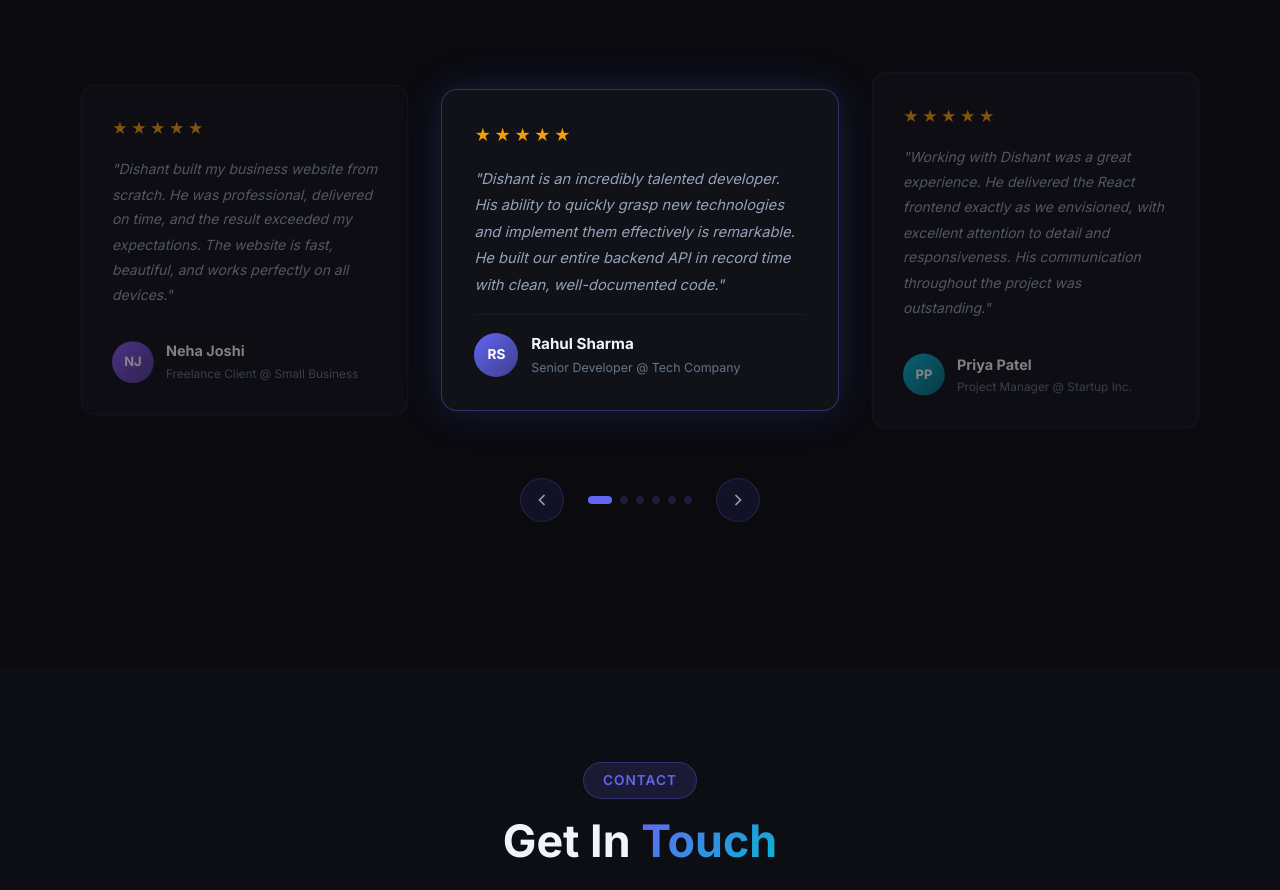
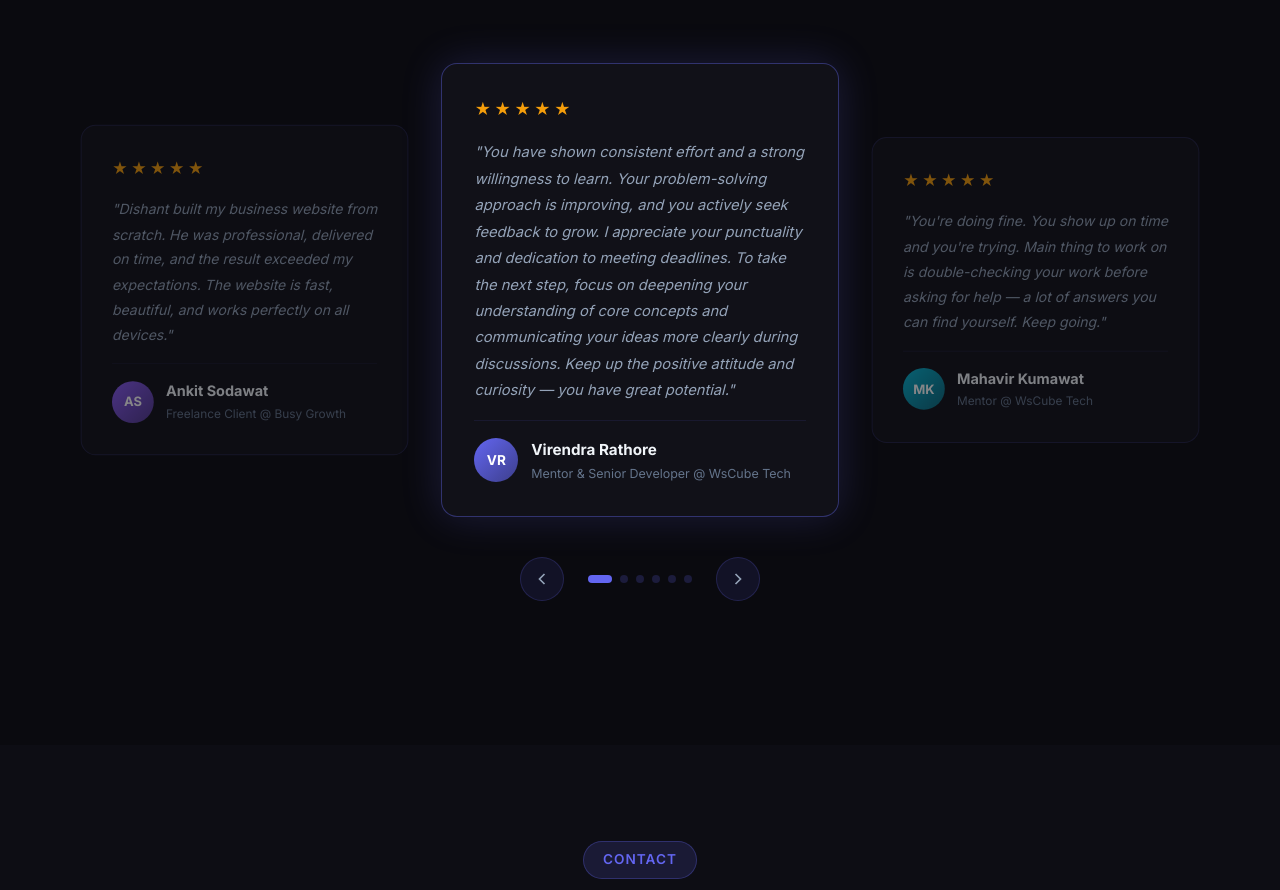
Before and after one commit to dishantsaini25/My-portfolio, a React (Vite) app: page / in a window 1280 px wide. Shown: the part 7080-7970 px from the top of the page. Built offline with nearby package versions, Linux system fonts and the light colour scheme.

Commit message:
testimonals update

```diff
--- a/src/components/Testimonials.jsx
+++ b/src/components/Testimonials.jsx
@@ -3,55 +3,57 @@ import './Testimonials.css';
 
 const testimonials = [
   {
-    name: 'Rahul Sharma',
-    role: 'Senior Developer',
-    company: 'Tech Company',
-    avatar: 'RS',
+    name: 'Virendra Rathore',
+    role: 'Mentor & Senior Developer',
+    company: 'WsCube Tech',
+    avatar: 'VR',
     color: '#6366f1',
     rating: 5,
-    text: "Dishant is an incredibly talented developer. His ability to quickly grasp new technologies and implement them effectively is remarkable. He built our entire backend API in record time with clean, well-documented code.",
+    text: 'You have shown consistent effort and a strong willingness to learn. Your problem-solving approach is improving, and you actively seek feedback to grow. I appreciate your punctuality and dedication to meeting deadlines. To take the next step, focus on deepening your understanding of core concepts and communicating your ideas more clearly during discussions. Keep up the positive attitude and curiosity — you have great potential.'
+
+,
   },
   {
-    name: 'Priya Patel',
-    role: 'Project Manager',
-    company: 'Startup Inc.',
-    avatar: 'PP',
+    name: 'Mahavir Kumawat',
+    role: 'Mentor',
+    company: 'WsCube Tech',
+    avatar: 'MK',
     color: '#06b6d4',
     rating: 5,
-    text: "Working with Dishant was a great experience. He delivered the React frontend exactly as we envisioned, with excellent attention to detail and responsiveness. His communication throughout the project was outstanding.",
+    text: "You're doing fine. You show up on time and you're trying. Main thing to work on is double-checking your work before asking for help — a lot of answers you can find yourself. Keep going.",
   },
   {
-    name: 'Amit Kumar',
-    role: 'Hackathon Mentor',
-    company: 'Tech Community',
-    avatar: 'AK',
+    name: 'Aman Sharma',
+    role: 'Colleague',
+    company: 'WsCube Tech',
+    avatar: 'As',
     color: '#f59e0b',
     rating: 5,
-    text: "I mentored Dishant during a hackathon and was impressed by his problem-solving skills and ability to work under pressure. He built a full-stack application in 24 hours that was both functional and well-designed.",
+    text: "You're one of the most reliable people on the team. You always meet your deadlines, your work is clean, and you never leave things hanging. It's a genuine pleasure working alongside you.",
   },
   {
-    name: 'Sneha Gupta',
-    role: 'UI/UX Designer',
-    company: 'Design Studio',
-    avatar: 'SG',
+    name: 'Lokesh Parjapat',
+    role: 'Colleague',
+    company: 'WsCube Tech',
+    avatar: 'LP',
     color: '#ec4899',
     rating: 5,
     text: "Dishant has a great eye for design and translates Figma designs to pixel-perfect React components. He understands the importance of user experience and always delivers clean, accessible interfaces.",
   },
   {
-    name: 'Vikram Singh',
-    role: 'Classmate & Collaborator',
-    company: 'University',
-    avatar: 'VS',
+    name: 'Kartik Maru',
+    role: 'Junior Developer',
+    company: 'WsCube Tech',
+    avatar: 'KM',
     color: '#22c55e',
     rating: 5,
-    text: "I've collaborated with Dishant on multiple college projects. He's always the one who takes initiative, writes clean code, and helps the team understand complex concepts. A true team player and a great developer.",
+    text: "You don't get stuck for long. You try things on your own first, and only then ask for help. And when you do ask, you come prepared with what you've already tried. That's exactly the right approach.",
   },
   {
-    name: 'Neha Joshi',
+    name: 'Ankit Sodawat',
     role: 'Freelance Client',
-    company: 'Small Business',
-    avatar: 'NJ',
+    company: 'Busy Growth',
+    avatar: 'AS',
     color: '#8b5cf6',
     rating: 5,
     text: "Dishant built my business website from scratch. He was professional, delivered on time, and the result exceeded my expectations. The website is fast, beautiful, and works perfectly on all devices.",
```
